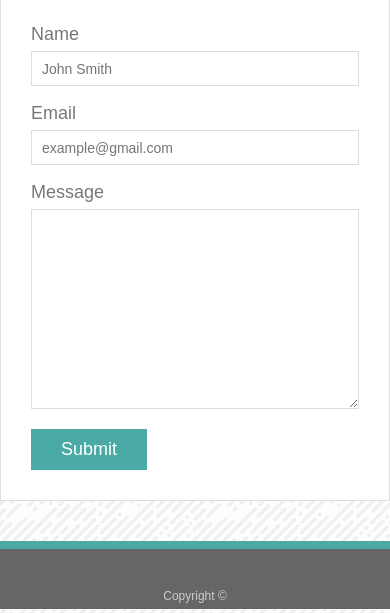
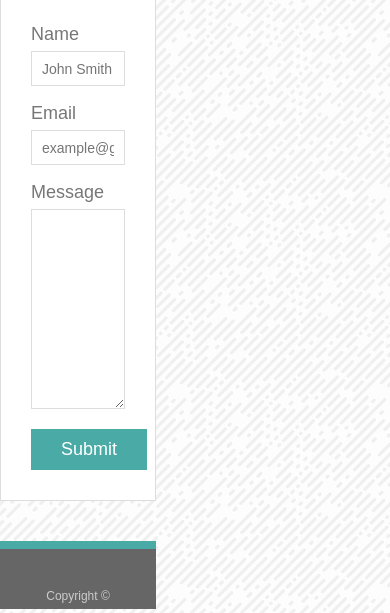
Before and after one commit to MikeGruschow/Responsive-Portfolio, a plain HTML site: page contact.html in a window 390 px wide. Shown: the part 236-849 px from the top of the page. Drawn offline with Linux system fonts and the light colour scheme; files that its build step writes are made by us from their sources.

Commit message:
rough draft responsiveness

```diff
--- a/contact.html
+++ b/contact.html
@@ -3,6 +3,7 @@
 
 <head>
     <meta charset="UTF-8">
+    <meta name="viewport" content="width=device-width, initial-scale=1.0">
     <title> Contact | Mike Gruschow</title>
     <link rel="stylesheet" type="text/css" href="css/reset.css">
     <link rel="stylesheet" type="text/css" href="style.css">
--- a/style.css
+++ b/style.css
@@ -215,3 +215,50 @@ body {
     background: #4aaaa5;
     border: 0 none;
   }
+
+  @media screen and  (max-width: 980px) {
+    body {
+        width: 100%;
+    }
+
+    .container {
+        width: 100%;
+        height: 50%;
+    }
+
+    #main-container {
+        width: 100%
+    }
+
+  }
+
+  @media screen and (max-width: 768px) {
+      body {
+          width: 75%;
+
+      }
+
+      .container {
+          width: 100%;
+          height: 50%;
+      }
+
+      #main-container {
+          width: 100%;
+      }
+  }
+
+  @media screen and (max-width: 640px) {
+      body {
+          width: 40%;
+      }
+
+      .container {
+          width: 45%;
+          height: 35%;
+      }
+
+      #main-container {
+          width: 100%;
+      }
+  }
```
Also changed, not shown: index.html (+1 -1 lines), portfolio.html (+1 -0 lines).
